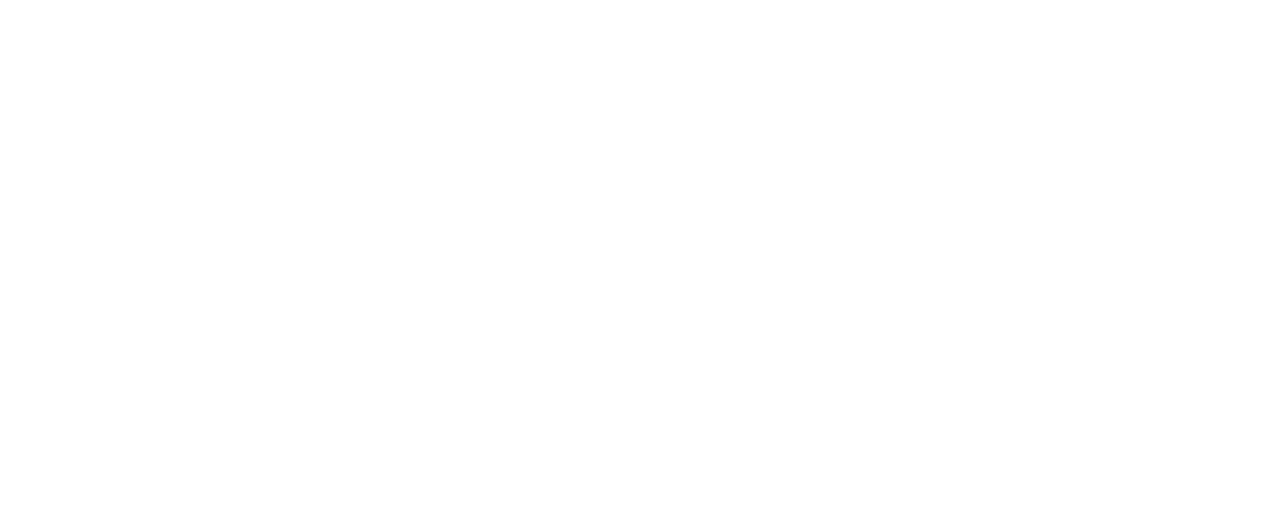
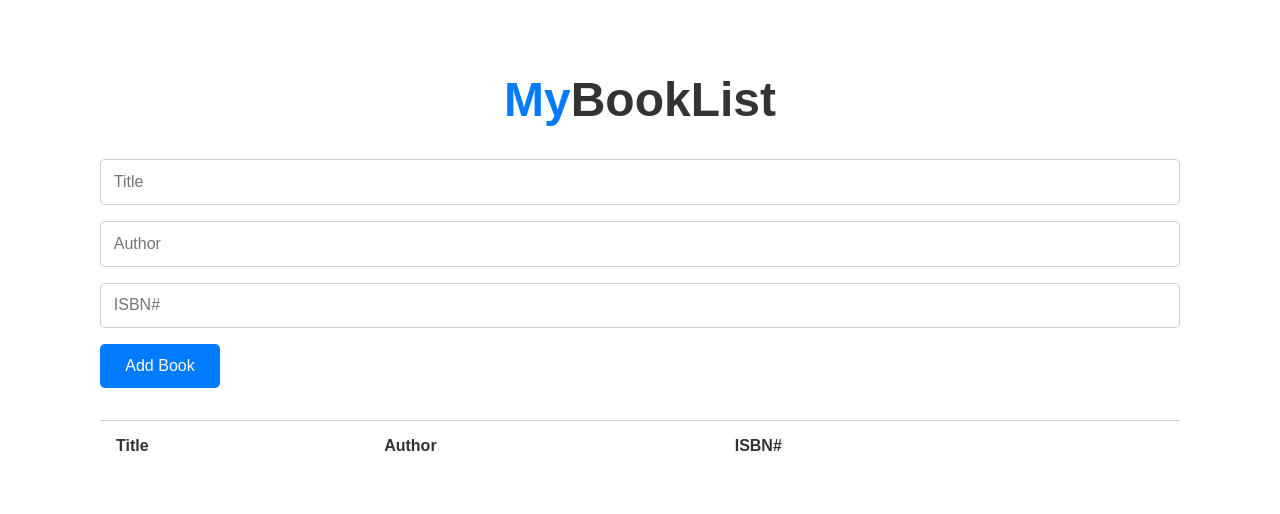
Before and after one commit to acciojob/book-list-Manish123Sharma, a website: page main.html in a window 1280 px wide. Drawn offline with Linux system fonts and the light colour scheme.

Commit message:
created a submission

```diff
--- a/main.html
+++ b/main.html
@@ -1,16 +1,37 @@
 <!DOCTYPE html>
-
-<html>
+<html lang="en">
 
 <head>
-	<link rel="stylesheet" href="styles.css">
+    <meta charset="UTF-8">
+    <meta name="viewport" content="width=device-width, initial-scale=1.0">
+    <link rel="stylesheet" href="styles.css">
+    <title>CRUD</title>
 </head>
 
 <body>
-	<!-- the entire body must be written by student -->
-    <script type="text/javascript" src="./script.js">
-</script>
+    <div class="container">
+        <h1><span class="blue">My</span>BookList</h1>
 
+        <div class="form-group">
+            <input type="text" id="title" placeholder="Title" />
+            <input type="text" id="author" placeholder="Author" />
+            <input type="text" id="isbn" placeholder="ISBN#" />
+            <button id="submit">Add Book</button>
+        </div>
+
+        <table class="table table-striped">
+            <thead>
+                <tr>
+                    <th>Title</th>
+                    <th>Author</th>
+                    <th>ISBN#</th>
+                    <th></th>
+                </tr>
+            </thead>
+            <tbody id="book-list"></tbody>
+        </table>
+    </div>
+    <script src="sricpt.js"></script>
 </body>
 
 </html>
--- a/script.js
+++ b/script.js
@@ -1 +1,36 @@
 //your JS code here. If required.
+document.getElementById("submit").addEventListener("click", function (e) {
+    e.preventDefault();
+
+    const title = document.getElementById("title").value.trim();
+    const author = document.getElementById("author").value.trim();
+    const isbn = document.getElementById("isbn").value.trim();
+
+    if (title === "" || author === "" || isbn === "") {
+        alert("Please fill in all fields");
+        return;
+    }
+
+    const list = document.getElementById("book-list");
+    const row = document.createElement("tr");
+
+    row.innerHTML = `
+    <td>${title}</td>
+    <td>${author}</td>
+    <td>${isbn}</td>
+    <td><button class="delete">X</button></td>`;
+
+    list.appendChild(row);
+
+    // Clear inputs
+    document.getElementById("title").value = "";
+    document.getElementById("author").value = "";
+    document.getElementById("isbn").value = "";
+});
+
+// Delete book
+document.getElementById("book-list").addEventListener("click", function (e) {
+    if (e.target.classList.contains("delete")) {
+        e.target.parentElement.parentElement.remove();
+    }
+});
--- a/styles.css
+++ b/styles.css
@@ -1 +1,79 @@
 /*  your css code here. If applicable */
+body {
+    font-family: Arial, sans-serif;
+    padding: 2rem;
+    background: #fff;
+    color: #333;
+}
+
+h1 {
+    text-align: center;
+    font-size: 3rem;
+}
+
+h1 .blue {
+    color: #007bff;
+}
+
+.container {
+    max-width: 90%;
+    margin: auto;
+}
+
+.form-group {
+    margin: 2rem 0;
+    display: flex;
+    flex-direction: column;
+    gap: 1rem;
+}
+
+input {
+    padding: 0.8rem;
+    font-size: 1rem;
+    border: 1px solid #ccc;
+    border-radius: 5px;
+}
+
+#submit {
+    width: 120px;
+    padding: 0.8rem;
+    background-color: #007bff;
+    color: white;
+    font-size: 1rem;
+    border: none;
+    border-radius: 5px;
+    cursor: pointer;
+}
+
+#submit:hover {
+    background-color: #0056b3;
+}
+
+.table {
+    width: 100%;
+    border-collapse: collapse;
+}
+
+.table th,
+.table td {
+    text-align: left;
+    padding: 1rem;
+    border-top: 1px solid #ccc;
+}
+
+.table-striped tbody tr:nth-child(odd) {
+    background-color: #f7f7f7;
+}
+
+.delete {
+    background-color: #dc3545;
+    color: white;
+    border: none;
+    padding: 0.5rem 0.8rem;
+    border-radius: 4px;
+    cursor: pointer;
+}
+
+.delete:hover {
+    background-color: #c82333;
+}
```
